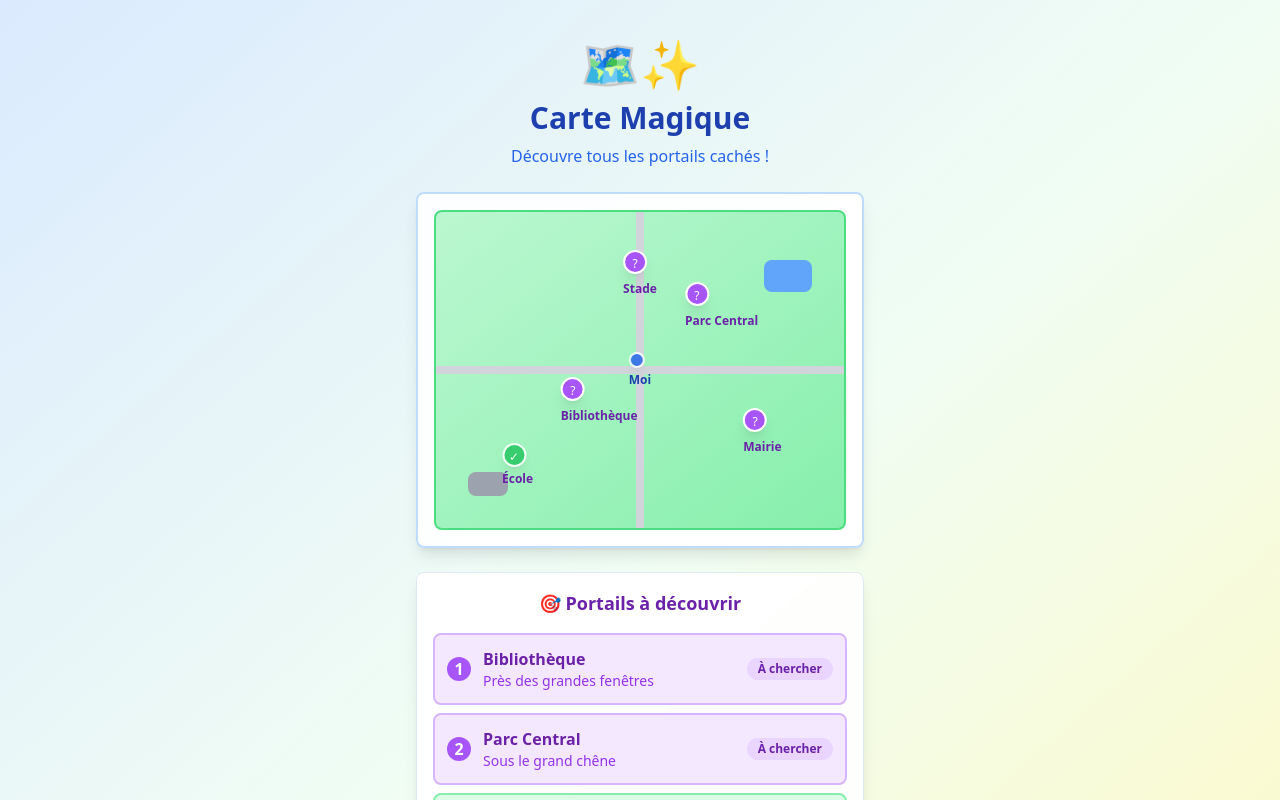
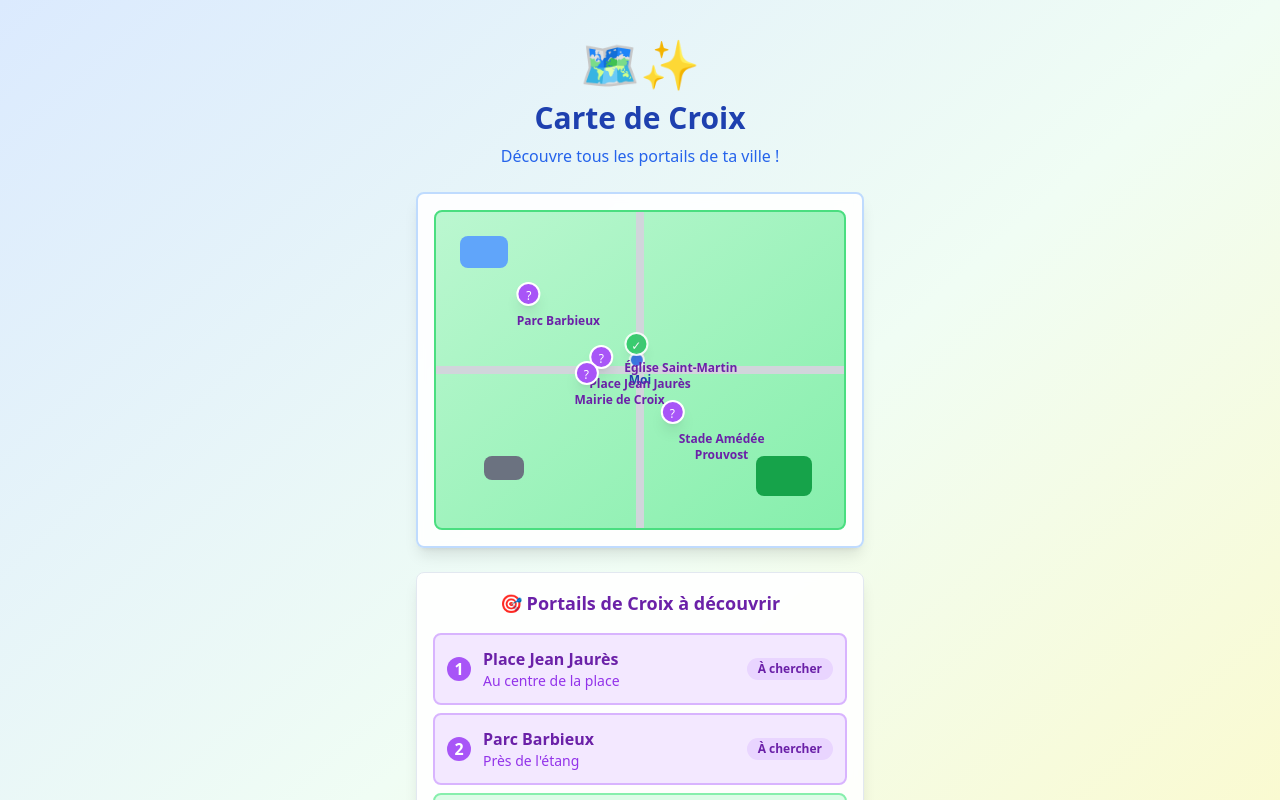
Before and after one commit to pierrelefebvre/portal-pal-quest-fun-11-cfdc4240, a React (Vite) app: page /map in a window 1280 px wide. Shown: the top 800 px of the page. Built offline with nearby package versions, Linux system fonts and the light colour scheme.

Commit message:
Fix:
Adjust geolocation and portal locations.

```diff
--- a/src/pages/Map.tsx
+++ b/src/pages/Map.tsx
@@ -9,12 +9,13 @@ import { useNavigate } from "react-router-dom";
 const Map = () => {
   const navigate = useNavigate();
 
+  // Portails basés sur des lieux réels de Croix près de Lille
   const portals = [
-    { id: 1, name: "Bibliothèque", found: false, x: 40, y: 60, hint: "Près des grandes fenêtres" },
-    { id: 2, name: "Parc Central", found: false, x: 70, y: 30, hint: "Sous le grand chêne" },
-    { id: 3, name: "École", found: true, x: 20, y: 80, hint: "Dans la cour de récré" },
-    { id: 4, name: "Mairie", found: false, x: 80, y: 70, hint: "Près de la fontaine" },
-    { id: 5, name: "Stade", found: false, x: 50, y: 20, hint: "Aux gradins" },
+    { id: 1, name: "Place Jean Jaurès", found: false, x: 50, y: 50, hint: "Au centre de la place" },
+    { id: 2, name: "Parc Barbieux", found: false, x: 30, y: 30, hint: "Près de l'étang" },
+    { id: 3, name: "Église Saint-Martin", found: true, x: 60, y: 45, hint: "Devant le parvis" },
+    { id: 4, name: "Mairie de Croix", found: false, x: 45, y: 55, hint: "À l'entrée principale" },
+    { id: 5, name: "Stade Amédée Prouvost", found: false, x: 70, y: 70, hint: "Près du terrain" },
   ];
 
   return (
@@ -24,10 +25,10 @@ const Map = () => {
         <div className="text-center mb-6 pt-6">
           <div className="text-5xl mb-3">🗺️✨</div>
           <h1 className="text-3xl font-bold text-blue-800 mb-2">
-            Carte Magique
+            Carte de Croix
           </h1>
           <p className="text-blue-600">
-            Découvre tous les portails cachés !
+            Découvre tous les portails de ta ville !
           </p>
         </div>
 
@@ -35,12 +36,13 @@ const Map = () => {
         <Card className="mb-6 bg-white/90 backdrop-blur-sm shadow-lg border-2 border-blue-200">
           <CardContent className="p-4">
             <div className="relative bg-gradient-to-br from-green-200 to-green-300 rounded-lg h-80 overflow-hidden border-2 border-green-400">
-              {/* Terrain elements */}
-              <div className="absolute top-4 left-4 w-8 h-8 bg-brown-400 rounded-full"></div>
-              <div className="absolute top-12 right-8 w-12 h-8 bg-blue-400 rounded-lg"></div>
-              <div className="absolute bottom-8 left-8 w-10 h-6 bg-gray-400 rounded-lg"></div>
+              {/* Terrain elements représentant Croix */}
+              <div className="absolute top-6 left-6 w-12 h-8 bg-blue-400 rounded-lg" title="Parc Barbieux"></div>
+              <div className="absolute top-12 right-8 w-8 h-8 bg-brown-600 rounded-sm" title="Église"></div>
+              <div className="absolute bottom-12 left-12 w-10 h-6 bg-gray-500 rounded-lg" title="Mairie"></div>
+              <div className="absolute bottom-8 right-8 w-14 h-10 bg-green-600 rounded-lg" title="Stade"></div>
 
-              {/* Roads */}
+              {/* Routes principales */}
               <div className="absolute top-1/2 left-0 right-0 h-2 bg-gray-300 transform -translate-y-1/2"></div>
               <div className="absolute top-0 bottom-0 left-1/2 w-2 bg-gray-300 transform -translate-x-1/2"></div>
 
@@ -80,7 +82,7 @@ const Map = () => {
         <Card className="mb-6 bg-white/90 backdrop-blur-sm shadow-lg">
           <CardContent className="p-4">
             <h3 className="text-lg font-bold text-purple-800 mb-4 text-center">
-              🎯 Portails à découvrir
+              🎯 Portails de Croix à découvrir
             </h3>
             <div className="space-y-2">
               {portals.map((portal) => (
--- a/src/pages/Navigation.tsx
+++ b/src/pages/Navigation.tsx
@@ -18,8 +18,8 @@ const Navigation = () => {
   const [error, setError] = useState<string | null>(null);
   const [isNative, setIsNative] = useState(false);
 
-  // Position fixe du portail (exemple: bibliothèque)
-  const targetPosition = { lat: 48.8566, lon: 2.3522 }; // Coordonnées d'exemple (Paris)
+  // Position du portail à Croix - Place Jean Jaurès (centre ville)
+  const targetPosition = { lat: 50.6765, lon: 3.1516 };
 
   useEffect(() => {
     // Vérifier si on est sur une plateforme native
@@ -255,8 +255,8 @@ const Navigation = () => {
     else if (bearing >= 135 && bearing < 225) setDirection('south');
     else setDirection('west');
 
-    // Mettre à jour la température selon la distance
-    if (calculatedDistance < 50) setTemperature('hot');
+    // Mettre à jour la température selon la distance (distances ajustées pour Croix)
+    if (calculatedDistance < 20) setTemperature('hot');
     else if (calculatedDistance < 100) setTemperature('warm');
     else setTemperature('cold');
   };
```
